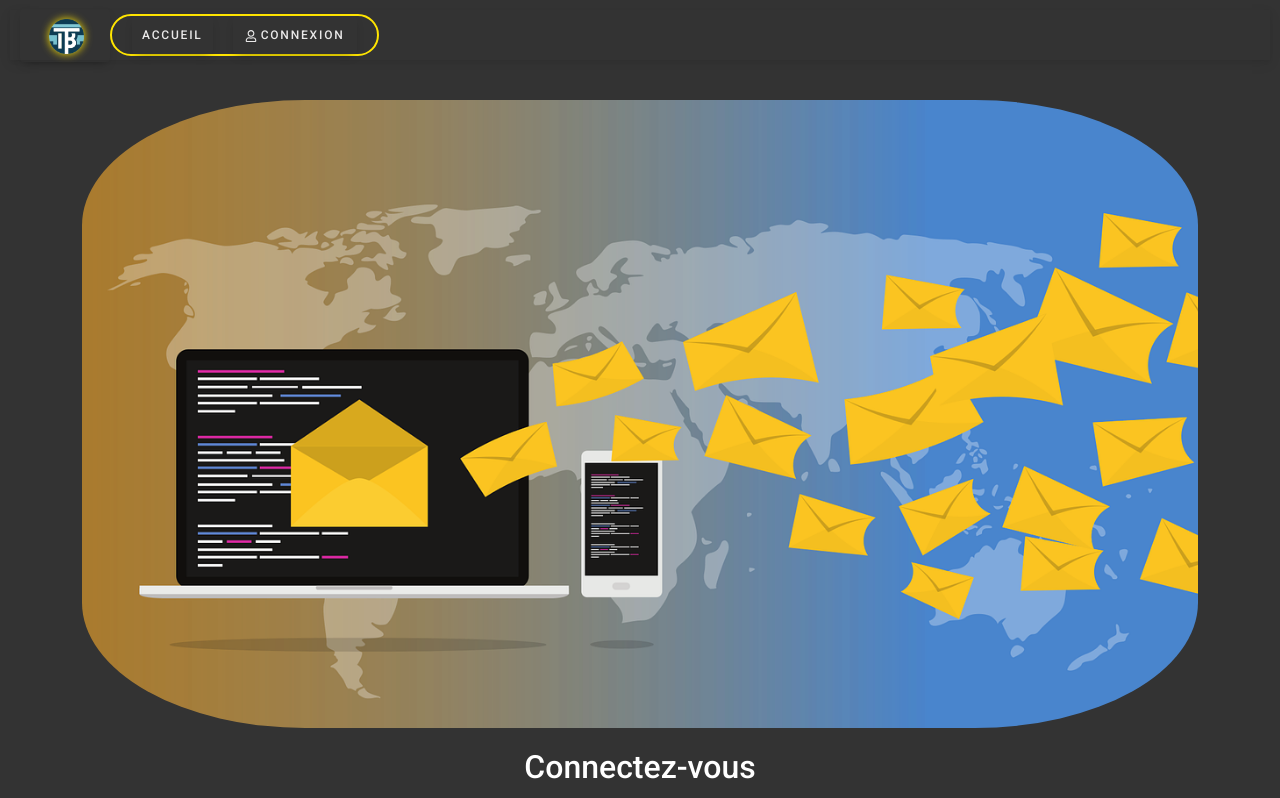
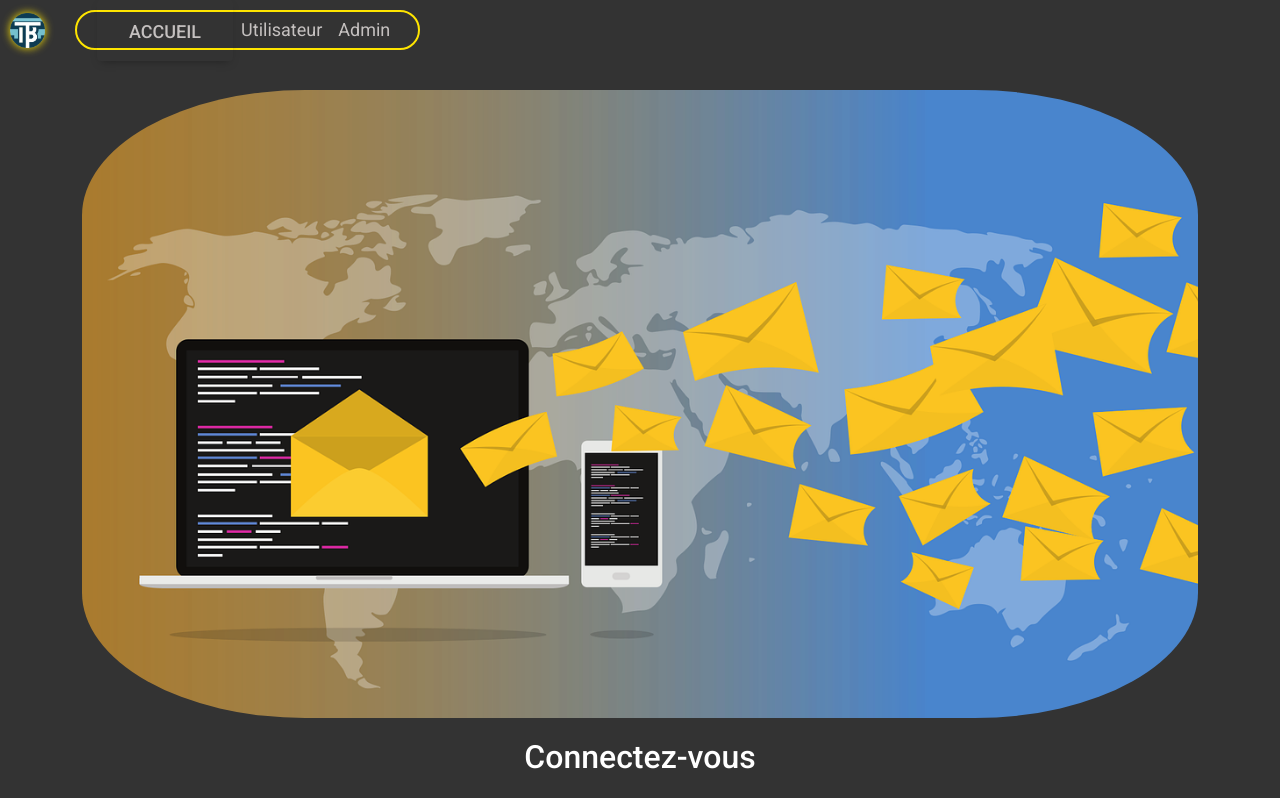
Before and after one commit to WildCodeSchool/2023-09-JS-BDX-P3-only-famous, a React (Vite) app in the folder frontend/: page /connexion in a window 1280 px wide. Shown: the top 798 px of the page. Built offline with nearby package versions, Linux system fonts and the light colour scheme.

Commit message:
styling sliding navbar as figma

```diff
--- a/frontend/src/App.jsx
+++ b/frontend/src/App.jsx
@@ -2,13 +2,15 @@ import "./styles/_index.scss";
 import { Outlet } from "react-router-dom";
 import "./App.css";
 import Footer from "./components/Footer";
-import RastaMenu from "./components/RastaMenu";
+// import RastaMenu from "./components/RastaMenu";
+import SlidingNavbar from "./components/SlidingNavbar";
 
 function App() {
   return (
     <>
       {/* <Navbar /> */}
-      <RastaMenu />
+      {/* <RastaMenu /> */}
+      <SlidingNavbar />
       <div className="App container-md">
         <Outlet />
       </div>
--- a/frontend/src/components/RastaMenu.jsx
+++ b/frontend/src/components/RastaMenu.jsx
@@ -71,7 +71,7 @@ export default function RastaMenu() {
           )}
         </div>
       </div>
-      <div className="burger">
+      <div>
         <input
           type="checkbox"
           id="menu-toggle"
--- /dev/null
+++ b/frontend/src/components/SlidingNavbar.jsx
@@ -0,0 +1,80 @@
+import { useRef } from "react";
+import { Link, useNavigate } from "react-router-dom";
+
+export default function SlidingNavbar() {
+  const navigate = useNavigate();
+  const closeButton = useRef();
+  const myNav = useRef();
+  const refLinks = useRef();
+
+  function openNav() {
+    myNav.current.style.width = "100%";
+  }
+
+  function closeNav() {
+    myNav.current.style.width = "0%";
+  }
+  return (
+    <div className="navbar-full">
+      <div className="navbar-flat">
+        <button
+          type="button"
+          onClick={() => {
+            openNav();
+            // refLinks.current.style.transform = `translate(600px, 0)`;
+            refLinks.current.classList.toggle("slide-left");
+          }}
+        >
+          <img src="./src/assets/logo.png" alt="logo" className="logo" />
+        </button>
+
+        <div className="navbar-links" ref={refLinks}>
+          <button type="button" className="btn">
+            <span>Accueil</span>
+          </button>
+          <Link to="/">
+            <span>Utilisateur</span>
+          </Link>
+          <Link to="/">
+            <span>Admin</span>
+          </Link>
+        </div>
+      </div>
+
+      <div className="navbar-burger">
+        <div id="myNav" className="overlay" ref={myNav}>
+          <button
+            type="button"
+            className="closebtn"
+            onClick={() => {
+              closeNav();
+              refLinks.current.classList.toggle("slide-left");
+            }}
+            ref={closeButton}
+          >
+            &times;
+          </button>
+          <div className="overlay-content">
+            <button
+              type="button"
+              className="btn"
+              onClick={() => {
+                navigate("/");
+                closeNav();
+                refLinks.current.classList.toggle("slide-left");
+              }}
+            >
+              <span>Accueil</span>
+            </button>
+            <Link to="/">
+              <span>Utilisateur</span>
+            </Link>
+            <Link to="/">
+              <span>Admin</span>
+            </Link>
+          </div>
+        </div>
+      </div>
+    </div>
+  );
+}
--- a/frontend/src/styles/_index.scss
+++ b/frontend/src/styles/_index.scss
@@ -5,11 +5,12 @@
 @import "./_navBar.scss";
 @import "./_footer.scss";
 // @import "./_admin.scss";
+@import "./slidingNavbar.scss";
 @import "./_accordion.scss";
 @import "./_oneVideo.scss";
 @import "./tag.scss";
 @import "./_videoItem.scss";
-@import "./_rastaMenu.scss";
+// @import "./_rastaMenu.scss";
 @import "./keyboard.scss";
 @import "./_userPage.scss";
 @import url("https://fonts.googleapis.com/css2?family=PT+Sans&display=swap");
--- a/frontend/src/styles/_rastaMenu.scss
+++ b/frontend/src/styles/_rastaMenu.scss
@@ -66,13 +66,11 @@ body {
 }
 
 #trigger,
-#burger,
-#burger:before,
-#burger:after {
+#burger {
   position: absolute;
   top: 20px;
   left: 10px;
-  background-color: var(--secondary-me);
+  // background-color: var(--secondary-me);
   width: 30px;
   height: 5px;
   transition: 0.2s ease;
@@ -80,22 +78,14 @@ body {
   z-index: 1;
 }
 #trigger {
-  height: 30px;
-  background: none;
+  height: 0px;
+  // background: none;
 }
-#burger:before {
-  content: " ";
-  top: 10px;
-  left: 0;
-}
+
 .navbar {
   padding: 0;
 }
-#burger:after {
-  content: " ";
-  top: 20px;
-  left: 0;
-}
+
 #menu-toggle:checked + #trigger + #burger {
   top: 35px;
   transform: rotate(180deg);
--- /dev/null
+++ b/frontend/src/styles/_slidingNavbar.scss
@@ -0,0 +1,119 @@
+.navbar-burger {
+  background-color: red;
+  body {
+    font-family: "Lato", sans-serif;
+  }
+  button {
+    background-color: transparent;
+    outline: none;
+    border: none;
+    color: white;
+  }
+
+  .overlay {
+    height: 100%;
+    width: 0;
+    position: fixed;
+    z-index: 1;
+    top: 0;
+    left: 0;
+    background-color: rgb(0, 0, 0);
+    background-color: rgba(0, 0, 0, 0.9);
+    overflow-x: hidden;
+    transition: 0.5s;
+  }
+
+  .overlay-content {
+    position: relative;
+    top: 25%;
+    width: 100%;
+    text-align: center;
+    margin-top: 30px;
+  }
+
+  .overlay span {
+    padding: 8px;
+    text-decoration: none;
+    font-size: 36px;
+    color: #818181;
+    display: block;
+    transition: 0.3s;
+  }
+
+  .overlay span:hover,
+  .overlay span:focus {
+    color: #f1f1f1;
+  }
+
+  .overlay .closebtn {
+    position: absolute;
+    top: 20px;
+    right: 45px;
+    font-size: 60px;
+  }
+
+  @media screen and (max-height: 450px) {
+    .overlay a {
+      font-size: 20px;
+    }
+    .overlay .closebtn {
+      font-size: 40px;
+      top: 15px;
+      right: 35px;
+    }
+  }
+}
+
+.navbar-flat {
+  display: flex;
+  align-items: center;
+  margin: 10px 0;
+  padding: 0 10px;
+  button {
+    background-color: transparent;
+    outline: none;
+    border: none;
+    color: white;
+  }
+  .logo {
+    width: 35px;
+    height: 35px;
+    filter: drop-shadow(0 0 4px var(--secondary-me));
+    transition: all 0.2s ease;
+  }
+  .logo:hover {
+    filter: drop-shadow(0 0 8px var(--secondary-me));
+    transform: scale(1.1);
+  }
+  .slide-left {
+    transform: translate(1200px, 0);
+    transition: all 0.2s ease;
+  }
+
+  .navbar-links {
+    position: relative;
+    margin: 0 30px;
+    padding: 0 20px;
+    display: flex;
+    align-items: center;
+    height: 40px;
+    transition: all 0.2s ease;
+
+    border: 2px solid var(--secondary-me);
+    border-radius: 20px;
+
+    span {
+      padding: 8px;
+      text-decoration: none;
+      font-size: 18px;
+      color: var(--font-light-grey);
+      display: block;
+      transition: 0.3s;
+    }
+
+    span:hover,
+    span:focus {
+      color: #f1f1f1;
+    }
+  }
+}
```
